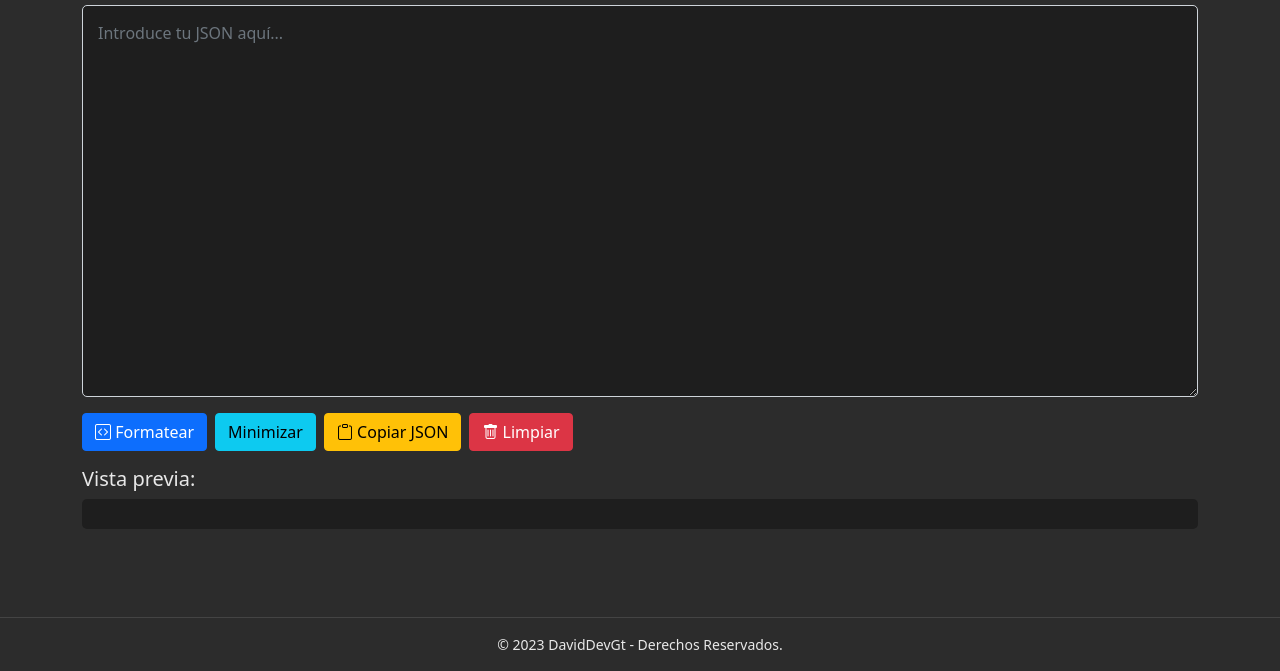
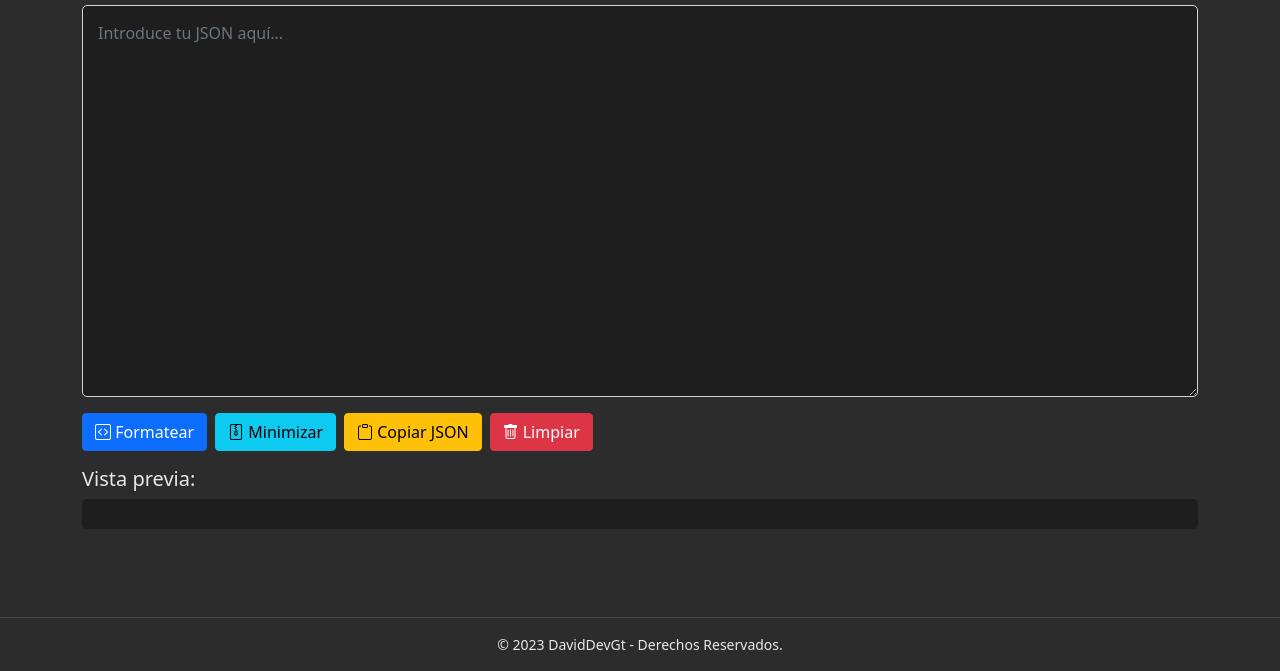
Before and after one commit to DavidDevGt/JSONviewer, a plain HTML site: page index.html in a window 1280 px wide. Shown: the part 129-800 px from the top of the page. Drawn offline with nearby package versions, Linux system fonts and the light colour scheme.

Commit message:
icono arreglado

```diff
--- a/index.html
+++ b/index.html
@@ -44,7 +44,7 @@
           <i class="bi bi-code-square"></i> Formatear
         </button>
         <button class="btn btn-info me-2" @click="minimizeJSON">
-          <i class="bi bi-compress"></i> Minimizar
+          <i class="bi bi-file-zip"></i> Minimizar
         </button>
         <button class="btn btn-warning me-2" @click="copyOutput">
           <i class="bi bi-clipboard"></i> Copiar JSON
```
